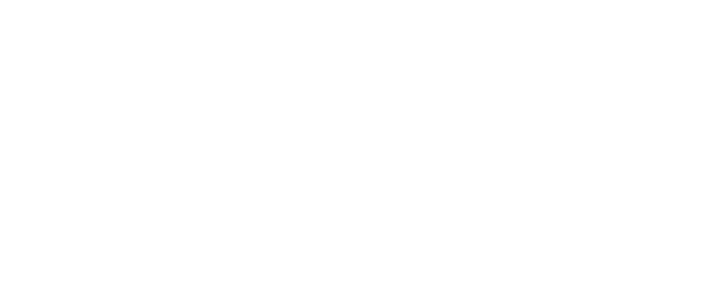
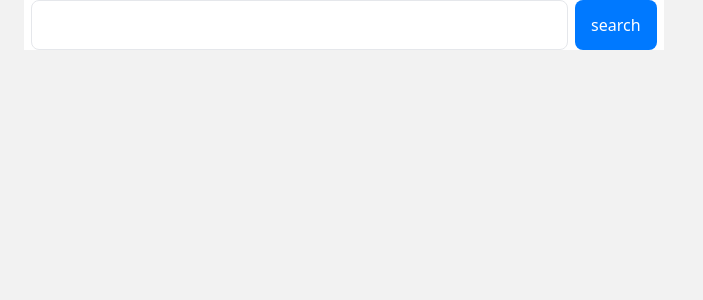
Before and after one commit to ljimshitashvili/github-user-search, a React (Create React App) app: page / in a window 1280 px wide. Shown: the top 300 px of the page, without its empty margins (0-703 px from the left). Built offline with nearby package versions, Linux system fonts and the light colour scheme.

Commit message:
Create Search component

```diff
--- a/src/App.tsx
+++ b/src/App.tsx
@@ -1,5 +1,11 @@
+import Search from "./components/Search";
+
 function App() {
-  return <div className="App"></div>;
+  return (
+    <div className="App px-[24px] min-h-screen bg-[#F2F2F2]">
+      <Search />
+    </div>
+  );
 }
 
 export default App;
--- /dev/null
+++ b/src/components/Search.tsx
@@ -0,0 +1,10 @@
+export default function Search() {
+  return (
+    <div className=" w-full bg-white max-w-screen-sm px-[7px] flex gap-[7px]">
+      <input type="text" className=" w-full h-[50px] rounded-lg border " />
+      <button className="w-[96px] h-[50px] bg-[#0079FF] text-white rounded-lg">
+        search
+      </button>
+    </div>
+  );
+}
--- a/src/index.css
+++ b/src/index.css
@@ -1,6 +1,6 @@
-@tailwind base;
-@tailwind components;
-@tailwind utilities;
+@import "tailwindcss/base";
+@import "tailwindcss/utilities";
+@import "tailwindcss/components";
 
 * {
   margin: 0;
--- a/tailwind.config.js
+++ b/tailwind.config.js
@@ -1,6 +1,6 @@
 /** @type {import('tailwindcss').Config} */
 module.exports = {
-  content: ["./src/App.tsx"],
+  content: ["./src/components/Search.tsx", "./src/App.tsx"],
   theme: {
     extend: {},
   },
```
